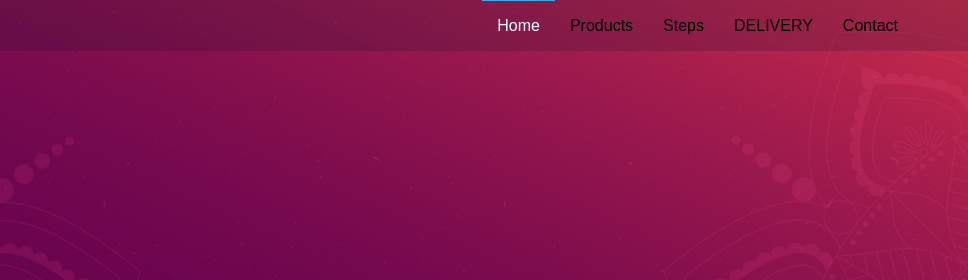
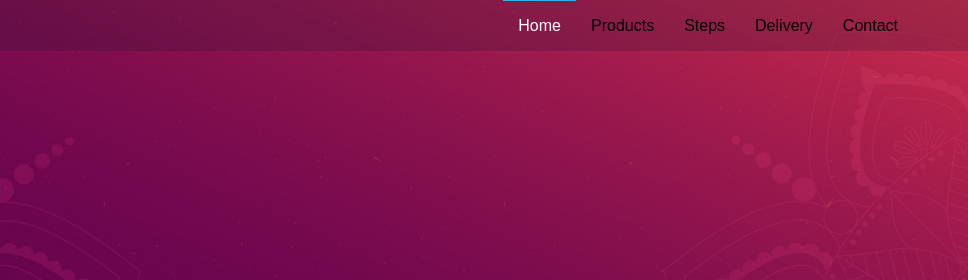
Before and after one commit to aykakash/puranigali3, a plain HTML site: page index.html in a window 1280 px wide. Shown: the top 280 px of the page, 312-1280 px from the left. Drawn offline with nearby package versions, Linux system fonts and the light colour scheme; some packages are replaced by stand-ins of ours; a script that the page names is missing.

Commit message:
Update index.html

```diff
--- a/index.html
+++ b/index.html
@@ -85,7 +85,7 @@
 
                         <li><a href="#Products">Products</a></li>
 						<li><a href="#Steps">Steps</a></li>
-                        <li><a href="#DELIVERY">DELIVERY</a></li>
+                        <li><a href="#DELIVERY">Delivery</a></li>
                         <li><a href="#contact">Contact</a></li>
                     </ul>
                 </nav>
```
